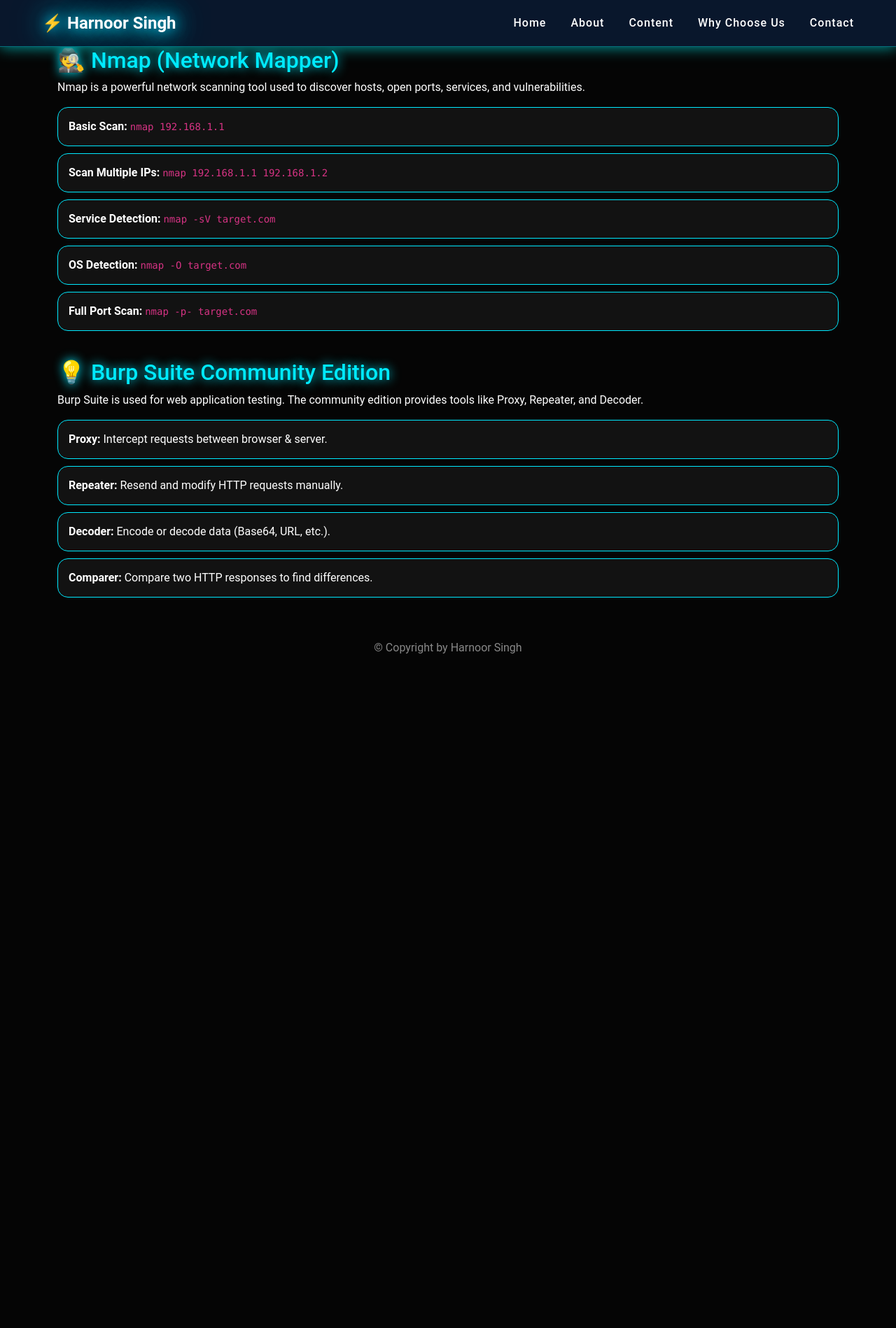
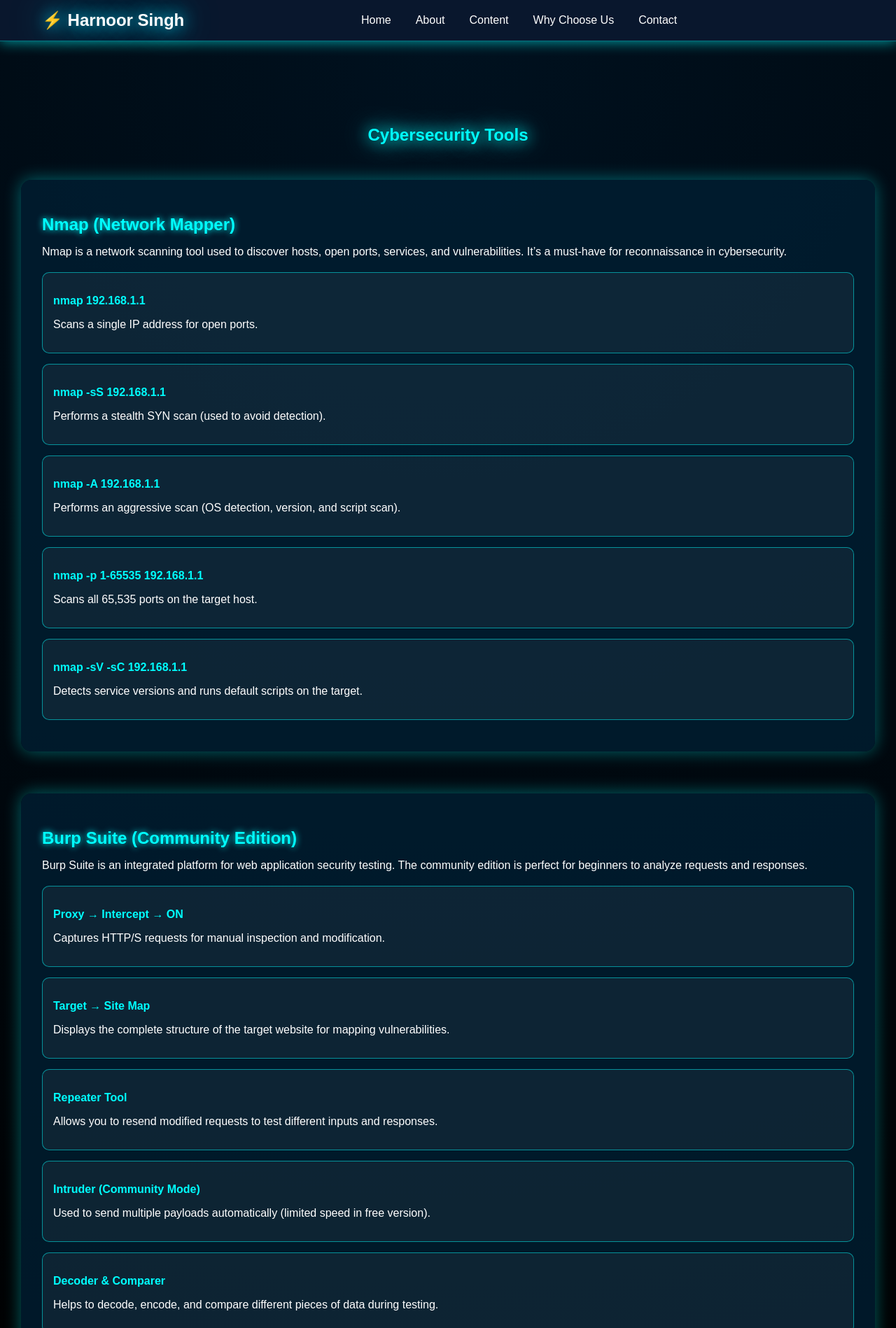
Before and after one commit to Harnoor-Singh15/Cyber-Website, a plain HTML site: page content.html in a window 1280 px wide. Shown: the top 1898 px of the page at 70% size. Before the commit the page ends 958 px from the top, so only its background shows below. Drawn offline with nearby package versions, Linux system fonts and the light colour scheme.

Commit message:
Update content.html

```diff
--- a/content.html
+++ b/content.html
@@ -2,150 +2,79 @@
 <html lang="en">
 <head>
   <meta charset="UTF-8">
+  <meta http-equiv="X-Content-Type-Options" content="nosniff">
   <meta http-equiv="X-Frame-Options" content="DENY">
-  <meta http-equiv="Content-Security-Policy" content="default-src 'self' 'unsafe-inline' https://cdn.jsdelivr.net https://fonts.googleapis.com https://fonts.gstatic.com;">
   <meta name="viewport" content="width=device-width, initial-scale=1.0">
-  <title>Tools | Harnoor Singh</title>
-  <link href="https://cdn.jsdelivr.net/npm/bootstrap@5.3.0/dist/css/bootstrap.min.css" rel="stylesheet">
-  <link href="https://fonts.googleapis.com/css2?family=Orbitron:wght@600&family=Roboto:wght@400;700&display=swap" rel="stylesheet">
+  <title>Cybersecurity Tools | Harnoor Singh</title>
+  <link rel="stylesheet" href="style.css">
   <style>
-    body { background: #050505; color: white; font-family: 'Roboto'; }
-    /* --- CYBER NAVBAR STYLE --- */
-.cyber-navbar {
-  display: flex;
-  justify-content: space-between;
-  align-items: center;
-  padding: 15px 60px;
-  background: rgba(10, 25, 47, 0.95);
-  box-shadow: 0 0 20px #00ffffa6;
-  border-bottom: 1px solid #00ffff60;
-  position: sticky;
-  top: 0;
-  z-index: 999;
+    /* --- Content Page Styling --- */
+    .content-section {
+      min-height: 100vh;
+      background: radial-gradient(circle at top, #00111f, #000);
+      padding: 100px 30px;
+      color: #fff;
     }
 
-.logo {
-  font-size: 1.5rem;
+    .tool {
+      background: rgba(0, 30, 50, 0.8);
+      border-radius: 15px;
+      box-shadow: 0 0 25px #00ffff60;
+      margin-bottom: 60px;
+      padding: 30px;
+      transition: all 0.4s ease;
+    }
+
+    .tool:hover {
+      box-shadow: 0 0 35px #00ffff, 0 0 70px #00ffff;
+      transform: translateY(-5px);
+    }
+
+    .tool h2 {
+      color: #00ffff;
+      margin-bottom: 10px;
+      text-shadow: 0 0 10px #00ffff;
+    }
+
+    .commands {
+      margin-top: 20px;
+    }
+
+    .command-box {
+      background: rgba(255, 255, 255, 0.05);
+      border: 1px solid #00ffff80;
+      border-radius: 10px;
+      margin-bottom: 15px;
+      padding: 15px;
+      transition: 0.3s;
+    }
+
+    .command-box:hover {
+      box-shadow: 0 0 20px #00ffff;
+    }
+
+    .command {
+      color: #00ffff;
       font-weight: bold;
     }
 
-.glow {
-  color: #fff;
-  text-shadow: 0 0 10px #00ffff, 0 0 20px #00ffff, 0 0 30px #00ffff;
-  animation: pulseGlow 3s infinite ease-in-out;
+    footer {
+      text-align: center;
+      padding: 25px 0;
+      background: rgba(0, 20, 40, 0.9);
+      color: #00ffff;
+      letter-spacing: 1px;
     }
 
-/* --- Navbar Links --- */
-.nav-links {
-  display: flex;
-  gap: 35px;
-  transition: all 0.5s ease;
-}
-
-.nav-links a {
-  color: #fff;
-  text-decoration: none;
-  font-weight: 500;
-  letter-spacing: 1px;
-  position: relative;
-  transition: color 0.3s ease;
-}
-
-.nav-links a::after {
-  content: "";
-  position: absolute;
-  width: 0;
-  height: 2px;
-  left: 0;
-  bottom: -5px;
-  background: #00ffff;
-  transition: width 0.4s;
-}
-
-.nav-links a:hover::after {
-  width: 100%;
-}
-
-.nav-links a:hover {
-  color: #00ffff;
-  text-shadow: 0 0 10px #00ffff;
-}
-
-/* --- Neon Animation --- */
-@keyframes pulseGlow {
-  0%, 100% {
-    text-shadow: 0 0 10px #00ffff, 0 0 20px #00ffff, 0 0 30px #00ffff;
-  }
-  50% {
-    text-shadow: 0 0 20px #00ccff, 0 0 40px #00ccff, 0 0 60px #00ccff;
+    @media (max-width: 768px) {
+      .content-section {
+        padding: 80px 15px;
       }
     }
-
-/* --- Mobile Navbar --- */
-.menu-icon {
-  display: none;
-  flex-direction: column;
-  cursor: pointer;
-  gap: 6px;
-}
-
-.menu-icon span {
-  width: 28px;
-  height: 3px;
-  background: #00ffff;
-  transition: all 0.4s;
-}
-
-@media (max-width: 900px) {
-  .nav-links {
-    display: none;
-    flex-direction: column;
-    background: rgba(0, 20, 40, 0.95);
-    position: absolute;
-    top: 70px;
-    right: 0;
-    width: 200px;
-    text-align: right;
-    padding: 20px;
-    box-shadow: 0 0 20px #00ffff80;
-  }
-
-  .nav-links.active {
-    display: flex;
-  }
-
-  .menu-icon {
-    display: flex;
-  }
-
-  .menu-icon.open span:nth-child(1) {
-    transform: rotate(45deg) translate(5px, 6px);
-  }
-  .menu-icon.open span:nth-child(2) {
-    opacity: 0;
-  }
-  .menu-icon.open span:nth-child(3) {
-    transform: rotate(-45deg) translate(5px, -6px);
-  }
-}
-
-    .tool { margin-bottom: 40px; animation: fadeIn 2s ease; }
-    @keyframes fadeIn { from{opacity:0; transform:translateY(30px);} to{opacity:1; transform:translateY(0);} }
-    .tool h2 { color: #00eaff; text-shadow: 0 0 15px #00eaff; }
-    .command {
-      background: rgba(255,255,255,0.05);
-      border: 1px solid #00eaff;
-      border-radius: 15px;
-      padding: 15px;
-      margin: 10px 0;
-      transition: 0.4s;
-    }
-    .command:hover { box-shadow: 0 0 25px #00eaff, inset 0 0 10px #00eaff; transform: scale(1.02); }
-    footer { text-align: center; padding: 20px; color: #888; }
   </style>
 </head>
 <body>
-  <!-- 🌌 FUTURISTIC CYBER NAVBAR 🌌 -->
+  <!-- Navbar -->
   <header class="cyber-navbar">
     <div class="logo">
       <span class="glow">⚡ Harnoor Singh</span>
@@ -153,19 +82,92 @@
     <nav class="nav-links" id="navLinks">
       <a href="index.html">Home</a>
       <a href="about.html">About</a>
-    <a href="content.html">Content</a>
+      <a href="content.html" class="active">Content</a>
       <a href="why.html">Why Choose Us</a>
       <a href="contact.html">Contact</a>
     </nav>
     <div class="menu-icon" id="menuIcon">
-    <span></span>
-    <span></span>
-    <span></span>
+      <span></span><span></span><span></span>
     </div>
   </header>
 
+  <!-- Content -->
+  <section class="content-section">
+    <h1 class="neon" style="text-align:center; margin-bottom:50px;">Cybersecurity Tools</h1>
+
+    <!-- Nmap Tool -->
+    <div class="tool">
+      <h2>Nmap (Network Mapper)</h2>
+      <p>Nmap is a network scanning tool used to discover hosts, open ports, services, and vulnerabilities. It’s a must-have for reconnaissance in cybersecurity.</p>
+
+      <div class="commands">
+        <div class="command-box">
+          <p class="command">nmap 192.168.1.1</p>
+          <p>Scans a single IP address for open ports.</p>
+        </div>
+
+        <div class="command-box">
+          <p class="command">nmap -sS 192.168.1.1</p>
+          <p>Performs a stealth SYN scan (used to avoid detection).</p>
+        </div>
+
+        <div class="command-box">
+          <p class="command">nmap -A 192.168.1.1</p>
+          <p>Performs an aggressive scan (OS detection, version, and script scan).</p>
+        </div>
+
+        <div class="command-box">
+          <p class="command">nmap -p 1-65535 192.168.1.1</p>
+          <p>Scans all 65,535 ports on the target host.</p>
+        </div>
+
+        <div class="command-box">
+          <p class="command">nmap -sV -sC 192.168.1.1</p>
+          <p>Detects service versions and runs default scripts on the target.</p>
+        </div>
+      </div>
+    </div>
+
+    <!-- Burp Suite Tool -->
+    <div class="tool">
+      <h2>Burp Suite (Community Edition)</h2>
+      <p>Burp Suite is an integrated platform for web application security testing. The community edition is perfect for beginners to analyze requests and responses.</p>
+
+      <div class="commands">
+        <div class="command-box">
+          <p class="command">Proxy → Intercept → ON</p>
+          <p>Captures HTTP/S requests for manual inspection and modification.</p>
+        </div>
+
+        <div class="command-box">
+          <p class="command">Target → Site Map</p>
+          <p>Displays the complete structure of the target website for mapping vulnerabilities.</p>
+        </div>
+
+        <div class="command-box">
+          <p class="command">Repeater Tool</p>
+          <p>Allows you to resend modified requests to test different inputs and responses.</p>
+        </div>
+
+        <div class="command-box">
+          <p class="command">Intruder (Community Mode)</p>
+          <p>Used to send multiple payloads automatically (limited speed in free version).</p>
+        </div>
+
+        <div class="command-box">
+          <p class="command">Decoder & Comparer</p>
+          <p>Helps to decode, encode, and compare different pieces of data during testing.</p>
+        </div>
+      </div>
+    </div>
+  </section>
+
+  <footer>
+    <p>© Copyright by Harnoor Singh</p>
+  </footer>
+
   <script>
-  // 🔹 Navbar Toggle for Mobile
+    // Navbar toggle for mobile
     const menuIcon = document.getElementById("menuIcon");
     const navLinks = document.getElementById("navLinks");
     menuIcon.addEventListener("click", () => {
@@ -173,28 +175,5 @@
       menuIcon.classList.toggle("open");
     });
   </script>
-
-  <div class="container">
-    <div class="tool">
-      <h2>🕵️ Nmap (Network Mapper)</h2>
-      <p>Nmap is a powerful network scanning tool used to discover hosts, open ports, services, and vulnerabilities.</p>
-      <div class="command"><b>Basic Scan:</b> <code>nmap 192.168.1.1</code></div>
-      <div class="command"><b>Scan Multiple IPs:</b> <code>nmap 192.168.1.1 192.168.1.2</code></div>
-      <div class="command"><b>Service Detection:</b> <code>nmap -sV target.com</code></div>
-      <div class="command"><b>OS Detection:</b> <code>nmap -O target.com</code></div>
-      <div class="command"><b>Full Port Scan:</b> <code>nmap -p- target.com</code></div>
-    </div>
-
-    <div class="tool">
-      <h2>💡 Burp Suite Community Edition</h2>
-      <p>Burp Suite is used for web application testing. The community edition provides tools like Proxy, Repeater, and Decoder.</p>
-      <div class="command"><b>Proxy:</b> Intercept requests between browser & server.</div>
-      <div class="command"><b>Repeater:</b> Resend and modify HTTP requests manually.</div>
-      <div class="command"><b>Decoder:</b> Encode or decode data (Base64, URL, etc.).</div>
-      <div class="command"><b>Comparer:</b> Compare two HTTP responses to find differences.</div>
-    </div>
-  </div>
-
-  <footer>© Copyright by Harnoor Singh</footer>
 </body>
 </html>
```
Lines whose indentation alone changed are shown as unchanged.
